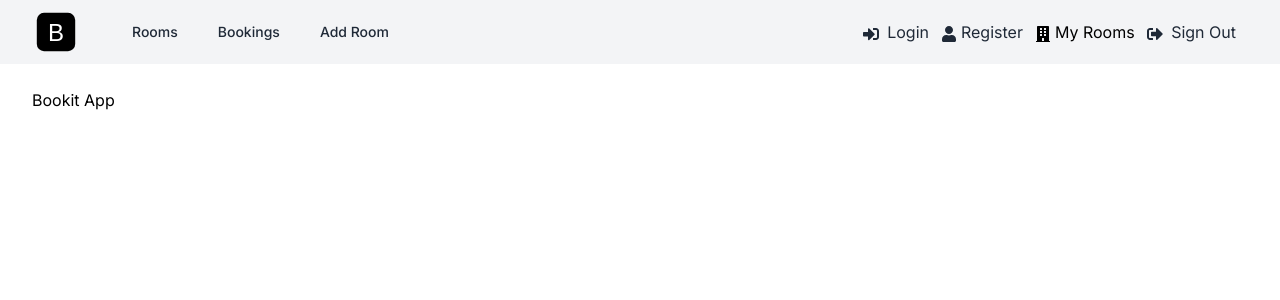
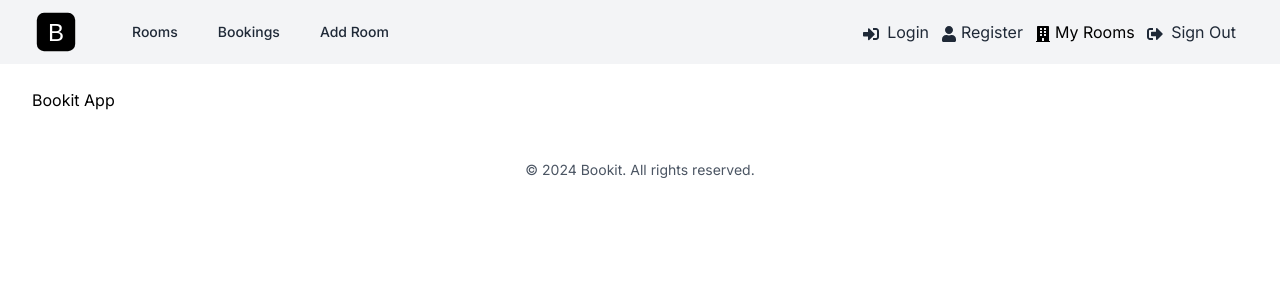
Before and after one commit to oguzthmc/bookit, a Next.js app: page / in a window 1280 px wide. Shown: the top 300 px of the page. Built offline with nearby package versions, Linux system fonts and the light colour scheme.

Commit message:
footer component

```diff
--- a/app/layout.jsx
+++ b/app/layout.jsx
@@ -1,6 +1,7 @@
 import { Inter } from "next/font/google";
 import Header from "@/components/Header";
 import "./assets/styles/globals.css";
+import Footer from "@/components/Footer";
 
 const inter = Inter({ subsets: ["latin"] });
 
@@ -17,6 +18,7 @@
         <main className="mx-auto max-w-7xl px-4 py-6 sm:px-6 lg:px-8">
           {children}
         </main>
+        <Footer />
       </body>
     </html>
   );
--- /dev/null
+++ b/components/Footer.jsx
@@ -0,0 +1,15 @@
+const Footer = () => {
+  const currentYear = new Date().getFullYear();
+
+  return (
+    <footer class="py-6">
+      <div class="mx-auto max-w-7xl px-4 sm:px-6 lg:px-8">
+        <p class="text-center text-sm text-gray-600">
+          &copy; {currentYear} Bookit. All rights reserved.
+        </p>
+      </div>
+    </footer>
+  );
+};
+
+export default Footer;
```
